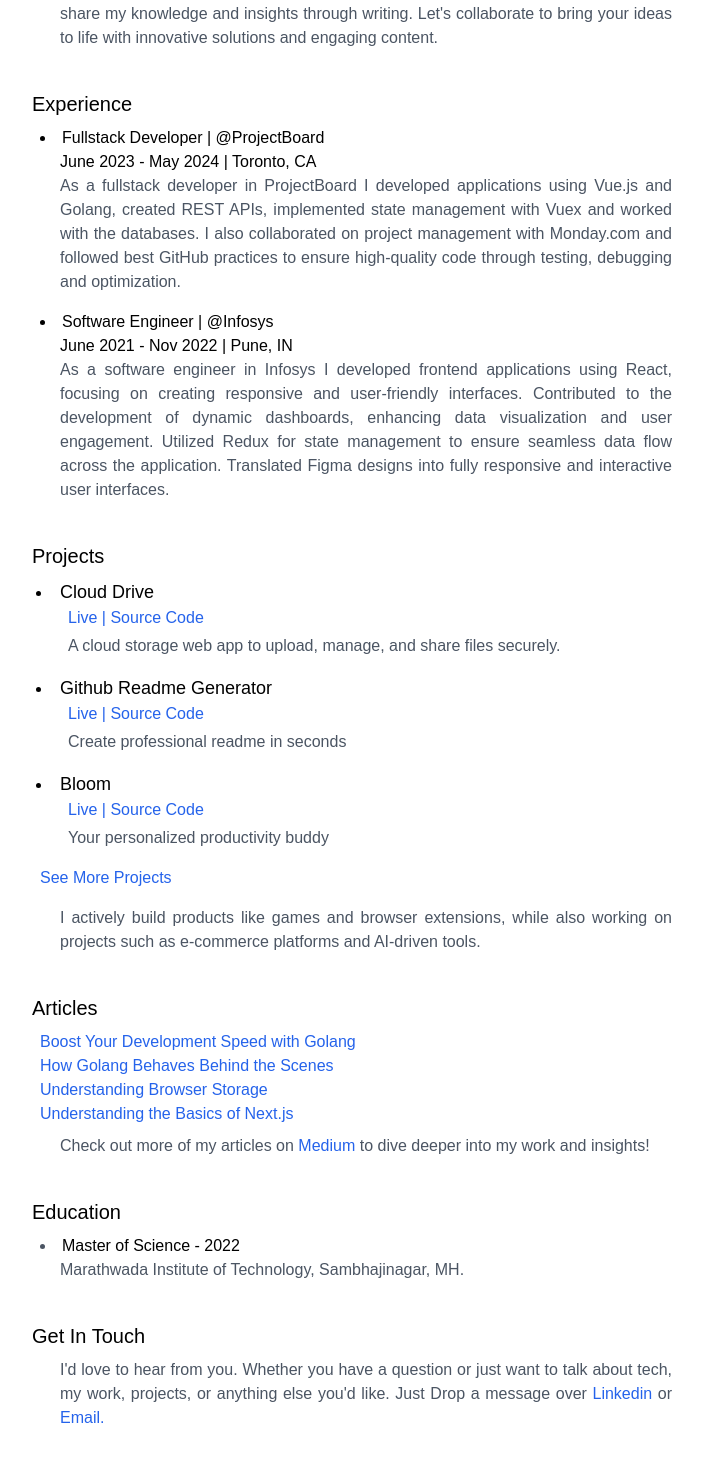
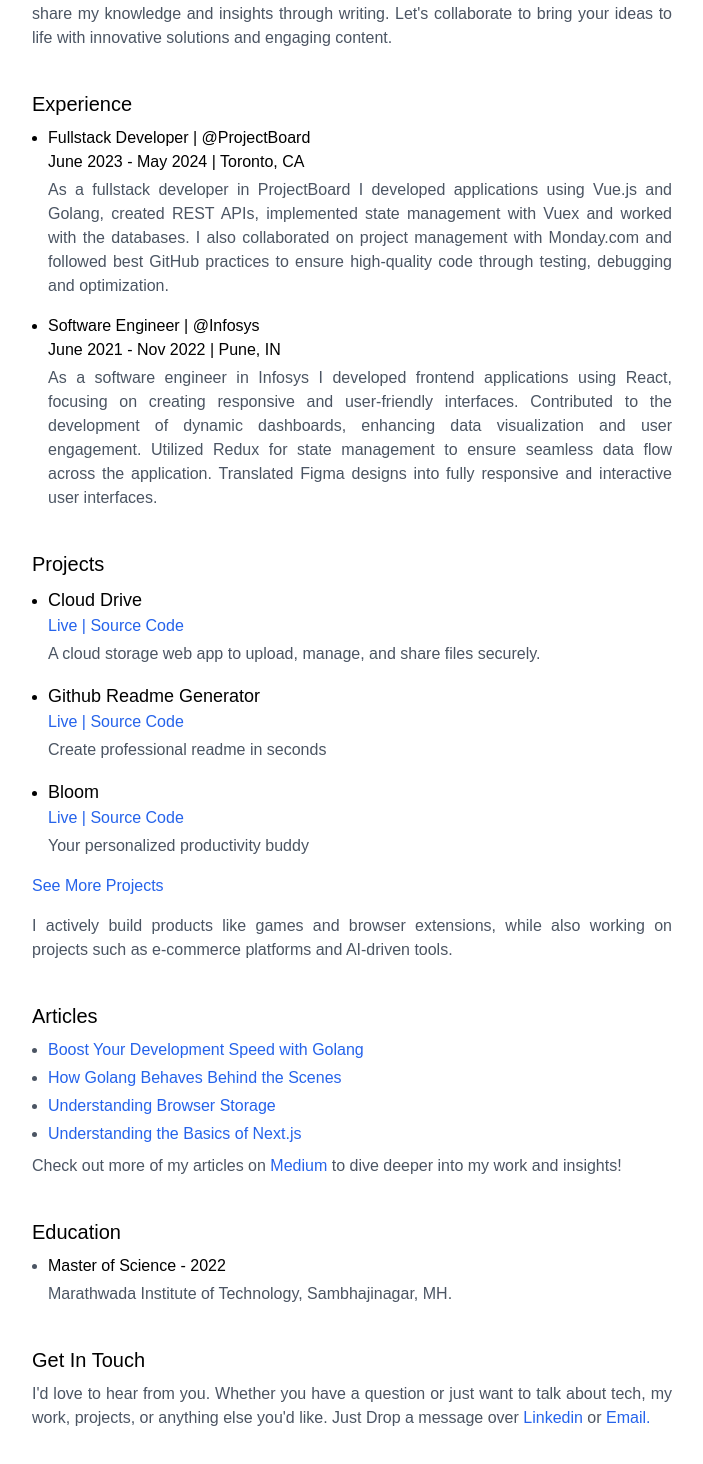
Before and after one commit to AshwiniParaye1/Portfolio3, a Next.js app: page / in a window 1280 px wide. Shown: the part 218-1682 px from the top of the page, without its empty margins (288-991 px from the left). Built offline with nearby package versions, Linux system fonts and the light colour scheme; a web font is replaced by a local one.

Commit message:
remove unnecessary padding

```diff
--- a/app/components/About.jsx
+++ b/app/components/About.jsx
@@ -41,7 +41,7 @@
 
   return (
     <div>
-      <div className="flex flex-row justify-between ">
+      <div className="flex flex-row justify-between">
         <h1 className="text-xl text-black dark:text-white mb-2">
           Ashwini Paraye
         </h1>
@@ -58,7 +58,7 @@
           </div>
         ))}
       </div>
-      <p className="pl-7 text-gray-600 dark:text-gray-300 text-justify">
+      <p className="text-gray-600 dark:text-gray-300 text-justify">
         I am Ashwini Paraye, a passionate Full Stack Developer with a love for
         writing, based in the vibrant world of technology. With expertise in
         both front-end and back-end development, I craft seamless, user-focused
--- a/app/components/Articles.jsx
+++ b/app/components/Articles.jsx
@@ -14,7 +14,7 @@
     },
     {
       title: "Understanding Browser Storage",
-      url: "https://blog.stackademic.com/what-does-enumerable-mean-in-javascript-explained-simply-b3e52d00f621",
+      url: "https://medium.com/stackademic/understanding-browser-storage-a9883d82f6ba",
     },
     {
       title: "Understanding the Basics of Next.js",
@@ -25,9 +25,9 @@
   return (
     <div>
       <h1 className="text-xl mb-2 text-black dark:text-white">Articles</h1>
-      <ul>
+      <ul className="list-disc pl-4">
         {articles.map((article, index) => (
-          <li key={index} className="pl-2 text-gray-600 dark:text-gray-300">
+          <li key={index} className="mb-1 text-gray-600 dark:text-gray-300">
             <span className="text-blue-600 dark:text-blue-400 hover:underline">
               <Link href={article.url} target="_blank">
                 {article.title}
@@ -36,7 +36,7 @@
           </li>
         ))}
       </ul>
-      <p className="mt-2 pl-7 text-gray-600 dark:text-gray-300 text-justify">
+      <p className="mt-2 text-gray-600 dark:text-gray-300 text-justify">
         Check out more of my articles on{" "}
         <span className="text-blue-600 dark:text-blue-400 hover:underline">
           <Link href="https://medium.com/@ashwini-paraye" target="_blank">
--- a/app/components/Education.jsx
+++ b/app/components/Education.jsx
@@ -5,14 +5,16 @@
   return (
     <div>
       <h1 className="text-xl mb-2 text-black dark:text-white">Education</h1>
-      <li className="pl-2 text-gray-600 dark:text-gray-300">
+      <ul className="list-disc pl-4">
+        <li className="text-gray-600 dark:text-gray-300">
           <span className="text-black dark:text-white">
             Master of Science - 2022
           </span>
-        <p className="pl-5 text-gray-600 dark:text-gray-300">
+          <p className="mt-1">
             Marathwada Institute of Technology, Sambhajinagar, MH.
           </p>
         </li>
+      </ul>
     </div>
   );
 };
--- a/app/components/Experience.jsx
+++ b/app/components/Experience.jsx
@@ -31,20 +31,20 @@
   return (
     <div>
       <h1 className="text-xl mb-2 text-black dark:text-white">Experience</h1>
+      <ul className="list-disc pl-4">
         {experiences.map((job, index) => (
           <li
             key={index}
-          className={`pl-2 ${
-            index > 0 ? "pt-4" : ""
-          } text-black dark:text-white`}
+            className={`${index > 0 ? "mt-4" : ""} text-black dark:text-white`}
           >
             <span>{job.title}</span>
-          <p className="pl-5 text-black dark:text-white">{job.period}</p>
-          <p className="pl-5 text-gray-600 dark:text-gray-300 text-justify">
+            <p className="text-black dark:text-white">{job.period}</p>
+            <p className="text-gray-600 dark:text-gray-300 text-justify mt-1">
               {job.description}
             </p>
           </li>
         ))}
+      </ul>
     </div>
   );
 };
--- a/app/components/GetInTouch.jsx
+++ b/app/components/GetInTouch.jsx
@@ -6,7 +6,7 @@
   return (
     <div>
       <h1 className="text-xl mb-2 text-black dark:text-white">Get In Touch</h1>
-      <p className="pl-7 text-gray-600 dark:text-gray-300 text-justify">
+      <p className="text-gray-600 dark:text-gray-300 text-justify">
         I'd love to hear from you. Whether you have a question or just want to
         talk about tech, my work, projects, or anything else you'd like. Just
         Drop a message over{" "}
--- a/app/components/Projects.jsx
+++ b/app/components/Projects.jsx
@@ -5,9 +5,9 @@
 import React from "react";
 
 const ProjectItem = ({ title, liveLink, codeLink, description }) => (
-  <li className="pl-2 mb-4 text-black dark:text-white text-justify">
+  <li className="mb-4 text-black dark:text-white text-justify">
     <div className="font-medium text-lg">{title}</div>
-    <div className="pl-2 text-blue-600 dark:text-blue-400">
+    <div className="text-blue-600 dark:text-blue-400">
       {liveLink && (
         <Link href={liveLink} target="_blank" className="hover:underline">
           Live
@@ -20,9 +20,7 @@
         </Link>
       )}
     </div>
-    <div className="pl-2 text-gray-600 dark:text-gray-300 mt-1">
-      {description}
-    </div>
+    <div className="text-gray-600 dark:text-gray-300 mt-1">{description}</div>
   </li>
 );
 
@@ -52,13 +50,13 @@
   return (
     <div>
       <h1 className="text-xl mb-2 text-black dark:text-white">Projects</h1>
-      <ul className="list-disc pl-5">
+      <ul className="list-disc pl-4">
         {projects.map((project, index) => (
           <ProjectItem key={index} {...project} />
         ))}
       </ul>
 
-      <div className="pl-2 mt-3">
+      <div className="mt-3">
         <Link
           href="/projects"
           className="text-blue-600 dark:text-blue-400 hover:underline"
@@ -67,7 +65,7 @@
         </Link>
       </div>
 
-      <p className="mt-4 pl-7 text-gray-600 dark:text-gray-300 text-justify">
+      <p className="mt-4 text-gray-600 dark:text-gray-300 text-justify">
         I actively build products like games and browser extensions, while also
         working on projects such as e-commerce platforms and AI-driven tools.
       </p>
--- a/app/layout.js
+++ b/app/layout.js
@@ -1,5 +1,4 @@
 // app/layout.js
-
 import { Geist, Geist_Mono } from "next/font/google";
 import { ThemeProvider } from "./context/ThemeContext";
 import "./globals.css";
--- a/app/page.js
+++ b/app/page.js
@@ -1,5 +1,4 @@
 // app/page.js
-
 "use client";
 
 import React from "react";
@@ -9,7 +8,6 @@
 import Articles from "./components/Articles";
 import GetInTouch from "./components/GetInTouch";
 import Education from "./components/Education";
-import ThemeToggle from "./components/ThemeToggle";
 
 const Page = () => {
   return (
--- a/app/projects/page.jsx
+++ b/app/projects/page.jsx
@@ -45,7 +45,7 @@
   return (
     <div className="bg-white dark:bg-black text-black dark:text-white flex flex-col xl:pl-80 xl:pr-80 lg:pl-60 lg:pr-60 md:pl-48 md:pr-48 sm:pl-36 sm:pr-36 h-full p-16 gap-10 overflow-hidden">
       <div className="flex justify-between items-center mb-4">
-        <div className="flex items-center gap-3 pl-2">
+        <div className="flex items-center gap-3">
           <Link
             href="/"
             className="text-blue-600 dark:text-blue-400 hover:underline"
@@ -58,14 +58,14 @@
       </div>
 
       <section>
-        <ul className="list-disc pl-5">
+        <ul className="list-disc pl-4">
           {moreProjects.map((project, index) => (
             <li
               key={index}
-              className="pl-2 mb-4 text-black dark:text-white text-justify"
+              className="mb-4 text-black dark:text-white text-justify"
             >
               <div className="font-medium text-lg">{project.title}</div>
-              <div className="pl-2 text-blue-600 dark:text-blue-400">
+              <div className="text-blue-600 dark:text-blue-400">
                 {project.liveLink && (
                   <Link
                     href={project.liveLink}
@@ -86,7 +86,7 @@
                   </Link>
                 )}
               </div>
-              <div className="pl-2 text-gray-600 dark:text-gray-300 mt-1">
+              <div className="text-gray-600 dark:text-gray-300 mt-1">
                 {project.description}
               </div>
             </li>
@@ -94,7 +94,7 @@
         </ul>
       </section>
 
-      <div className="pl-7 text-gray-600 dark:text-gray-300 text-justify">
+      <div className="text-gray-600 dark:text-gray-300 text-justify">
         <p>
           Want to see more projects? Check out {""}
           <Link
```
Lines whose indentation alone changed are shown as unchanged.
